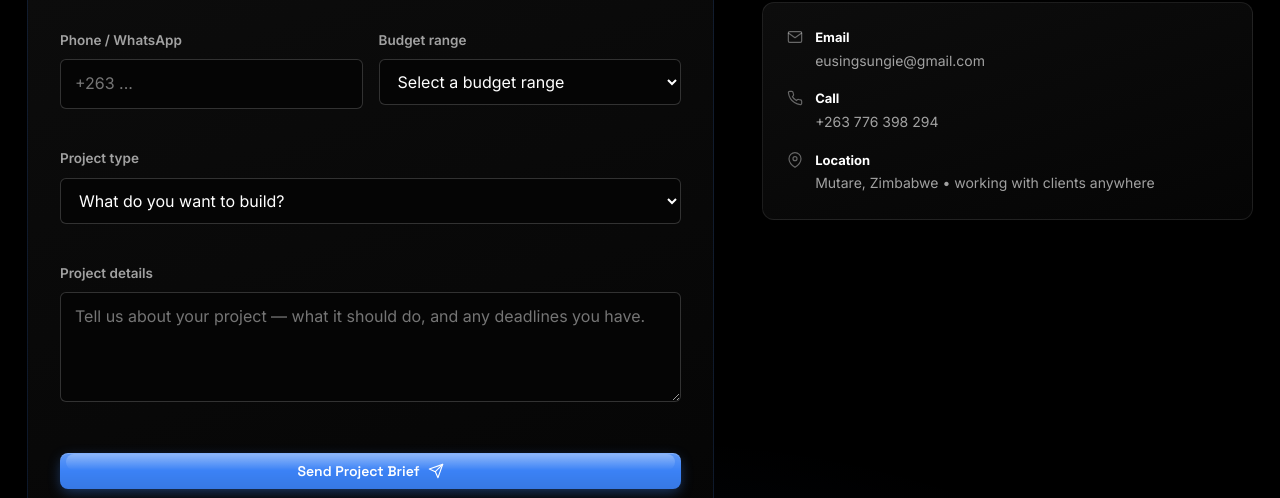
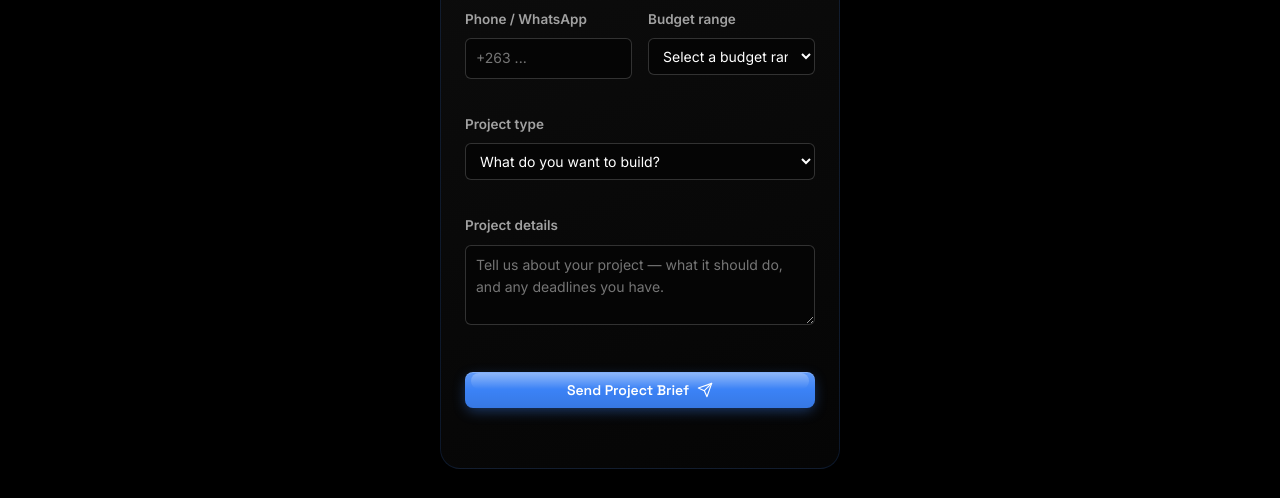
Before and after one commit to geniuskudzai21/3, a plain HTML site: page contact.html in a window 1280 px wide. Shown: the part 595-1093 px from the top of the page. Drawn offline with Linux system fonts and the light colour scheme.

Commit message:
Make contact page form narrow and compact

```diff
--- a/contact.html
+++ b/contact.html
@@ -69,8 +69,8 @@
   <!-- ============ CONTACT ============ -->
   <section class="contact" aria-label="Contact details and project form">
     <div class="container">
-      <div class="contact-grid">
-        <form class="contact-form" id="contactForm" novalidate>
+      <div class="contact-page__inner">
+        <form class="contact-form contact-form--compact" id="contactForm" novalidate>
           <div class="form-row">
             <div class="form-field">
               <label for="fName">Your name</label>
@@ -128,7 +128,7 @@
           <p class="contact-form__note" id="formNote" role="status"></p>
         </form>
 
-        <aside class="contact-aside reveal-on-scroll">
+        <aside class="contact-aside contact-aside--center reveal-on-scroll">
           <a href="https://wa.me/263776398294" class="whatsapp-cta" target="_blank" rel="noopener">
             <span class="whatsapp-cta__icon" aria-hidden="true"><svg class="icon icon--lg" viewBox="0 0 24 24" fill="currentColor" stroke="none" aria-hidden="true"><path d="M17.472 14.382c-.297-.149-1.758-.867-2.03-.967-.273-.099-.471-.148-.67.15-.197.297-.767.966-.94 1.164-.173.199-.347.223-.644.075-.297-.15-1.255-.463-2.39-1.475-.883-.788-1.48-1.761-1.653-2.059-.173-.297-.018-.458.13-.606.134-.133.298-.347.446-.52.149-.174.198-.298.298-.497.099-.198.05-.371-.025-.52-.075-.149-.669-1.612-.916-2.207-.242-.579-.487-.5-.669-.51-.173-.008-.371-.01-.57-.01-.198 0-.52.074-.792.372-.272.297-1.04 1.016-1.04 2.479 0 1.462 1.065 2.875 1.213 3.074.149.198 2.096 3.2 5.077 4.487.709.306 1.262.489 1.694.625.712.227 1.36.195 1.871.118.571-.085 1.758-.719 2.006-1.413.248-.694.248-1.289.173-1.413-.074-.124-.272-.198-.57-.347m-5.421 7.403h-.004a9.87 9.87 0 01-5.031-1.378l-.361-.214-3.741.982.998-3.648-.235-.374a9.86 9.86 0 01-1.51-5.26c.001-5.45 4.436-9.884 9.888-9.884 2.64 0 5.122 1.03 6.988 2.898a9.825 9.825 0 012.893 6.994c-.003 5.45-4.437 9.884-9.885 9.884m8.413-18.297A11.815 11.815 0 0012.05 0C5.495 0 .16 5.335.157 11.892c0 2.096.547 4.142 1.588 5.945L.057 24l6.305-1.654a11.882 11.882 0 005.683 1.448h.005c6.554 0 11.89-5.335 11.893-11.893a11.821 11.821 0 00-3.48-8.413z"></path></svg></span>
             <span>
--- a/css/style.css
+++ b/css/style.css
@@ -933,6 +933,26 @@ input, select, textarea { font: inherit; }
   min-height: 20px; color: var(--text-primary);
 }
 
+/* Narrow, compact contact form (contact page) */
+.contact-page__inner {
+  display: flex;
+  flex-direction: column;
+  align-items: center;
+  gap: var(--sp-6);
+  max-width: 400px;
+  margin: 0 auto;
+}
+.contact-form--compact { width: 100%; padding: var(--sp-5); }
+.contact-form--compact .form-field { margin-bottom: var(--sp-3); }
+.contact-form--compact .form-field input,
+.contact-form--compact .form-field select,
+.contact-form--compact .form-field textarea {
+  padding: 8px 10px;
+  font-size: 14px;
+}
+.contact-form--compact textarea { min-height: 80px; }
+.contact-aside--center { width: 100%; }
+
 .contact-aside { display: flex; flex-direction: column; gap: var(--sp-5); }
 .contact-aside--single { width: 100%; max-width: 480px; }
 .whatsapp-cta {
```
